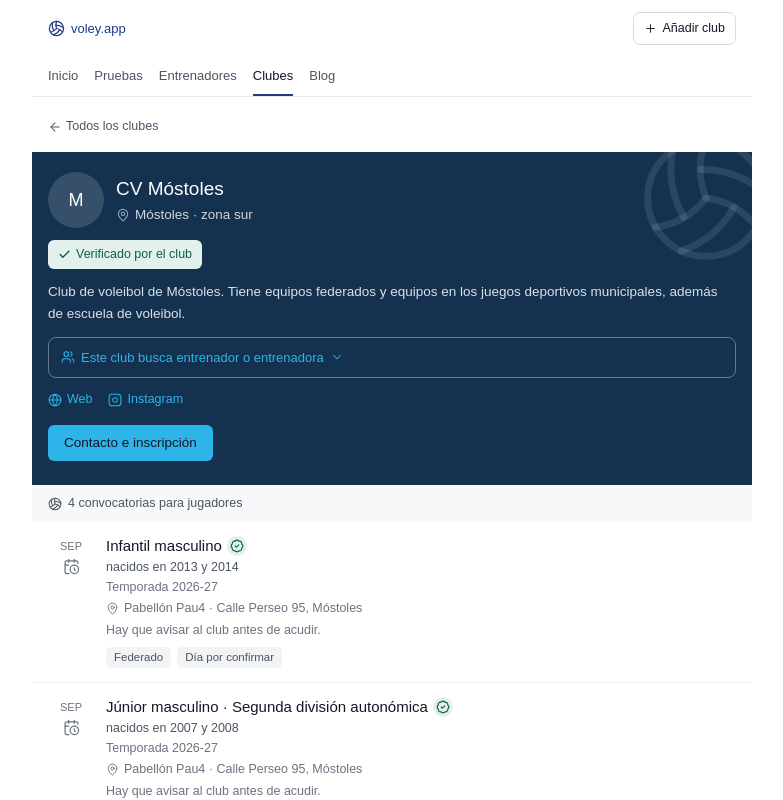
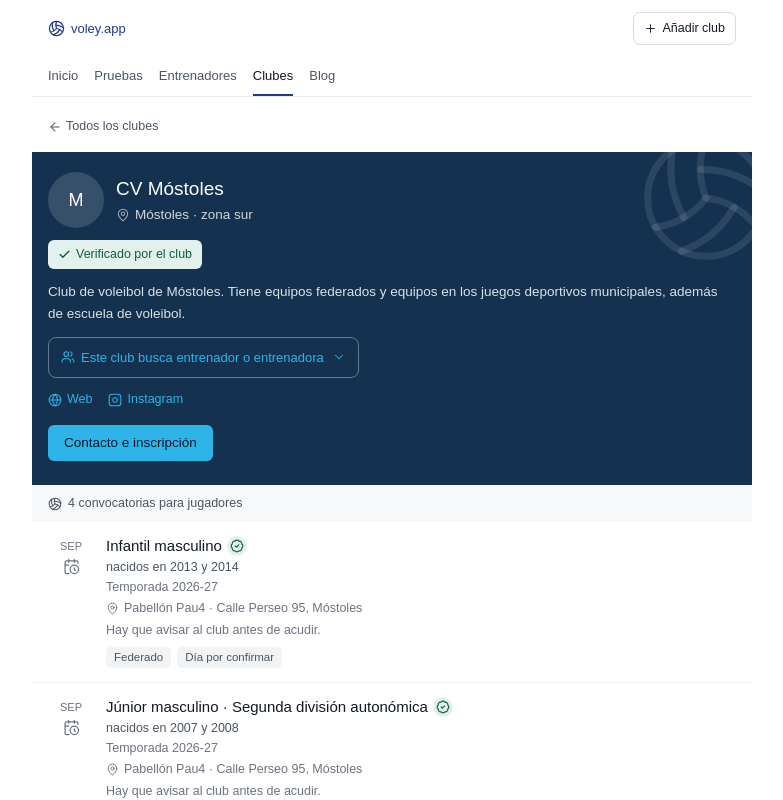
Before and after one commit to MO-Laura-MO/busco-equipo-jugador, a Next.js app: page /clubes/cv-mostoles in a window 1280 px wide. Shown: the top 800 px of the page, without its empty margins (248-1031 px from the left). Built offline with nearby package versions, Linux system fonts and the light colour scheme; a web font is replaced by a local one.

Commit message:
El aviso de vacante se ajusta a su contenido

```diff
--- a/app/clubes/[id]/page.tsx
+++ b/app/clubes/[id]/page.tsx
@@ -259,14 +259,14 @@ export default async function FichaClub({
             href="#entrenadores"
             className={
               colores
-                ? "relative mt-3 flex items-center gap-[6px] rounded-[8px] border px-3 py-[10px] text-[13px] font-medium text-[var(--acento-club)] hover:opacity-90"
-                : "relative mt-3 flex items-center gap-[6px] rounded-[8px] bg-acento-tinte px-3 py-[10px] text-[13px] font-medium text-acento hover:opacity-90"
+                ? "relative mt-3 inline-flex w-fit items-center gap-[6px] rounded-[8px] border px-3 py-[10px] text-[13px] font-medium text-[var(--acento-club)] hover:border-white/60"
+                : "relative mt-3 inline-flex w-fit items-center gap-[6px] rounded-[8px] bg-acento-tinte px-3 py-[10px] text-[13px] font-medium text-acento hover:bg-acento-tinte/70"
             }
             style={colores ? { borderColor: "rgba(255,255,255,0.35)" } : undefined}
           >
             <Users size={14} strokeWidth={1.75} className="shrink-0" />
             Este club busca entrenador o entrenadora
-            <ChevronDown size={14} strokeWidth={1.75} />
+            <ChevronDown size={14} strokeWidth={1.75} className="ml-[2px]" />
           </a>
         )}
 
```
